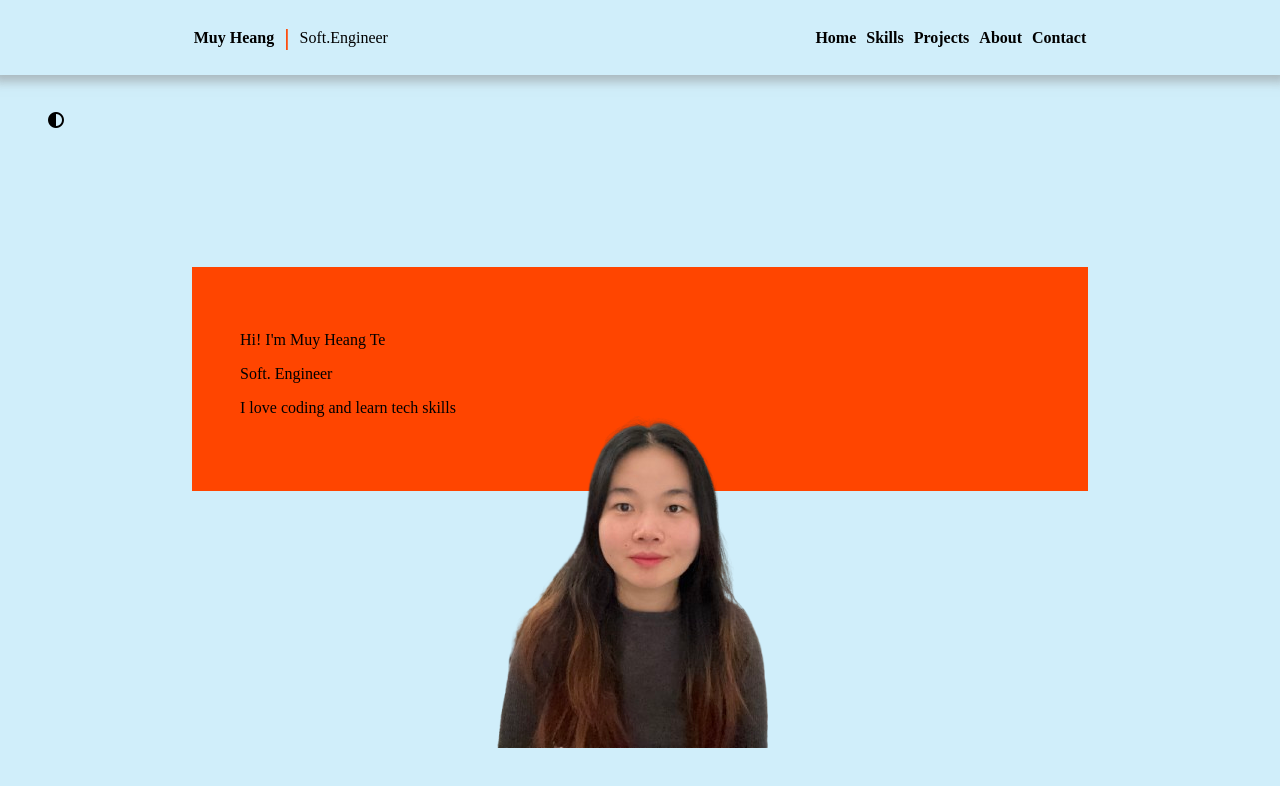
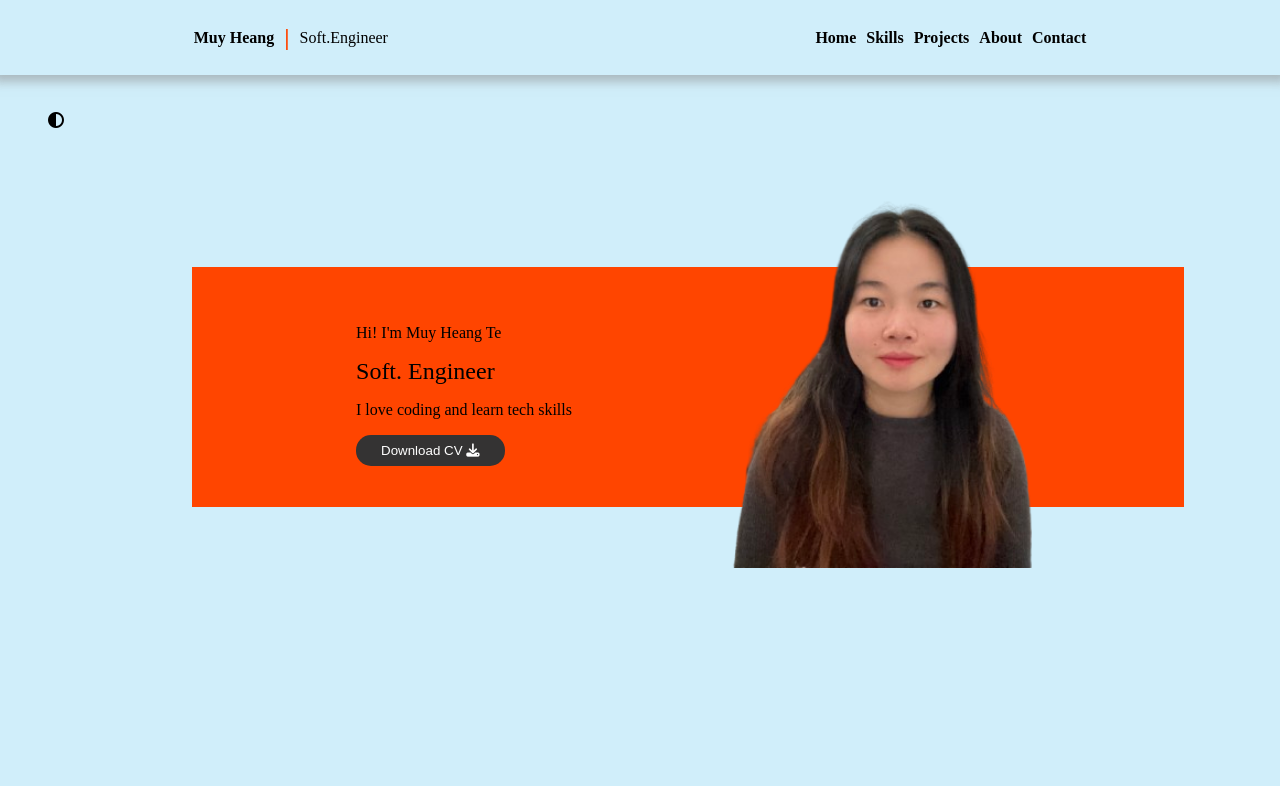
Before and after one commit to MuyheangTe/portfolio, a plain HTML site: page index.html in a window 1280 px wide. Drawn offline with Linux system fonts and the light colour scheme; a web font is replaced by a local one.

Commit message:
Update Hero section

```diff
--- a/index.html
+++ b/index.html
@@ -49,15 +49,21 @@
       </div>
       <!-- hero-section -->
       <div class="hero">
-        <div class="my-cv">
-          <div class="myself">
-            <p>Hi! I'm Muy Heang Te</p>
-            <p>Soft. Engineer</p>
-            <p>I love coding and learn tech skills</p>
+        <div class="myself">
+          <p>Hi! <span class="joti-one-regular">I'm Muy Heang Te</span></p>
+          <p class="joti-one-regular" style="font-size: 1.5rem; margin: 0">
+            Soft. Engineer
+          </p>
+
+          <p>I love coding and learn tech skills</p>
+          <div class="download-cv">
+            <a href="./assets/myphoto.png" download=""
+              ><button>Download CV <i class="fa-solid fa-download"></i></button
+            ></a>
           </div>
-          <div class="my-img">
-            <img src="./assets/myphoto.png" alt="" />
-          </div>
+        </div>
+        <div class="my-img">
+          <img src="./assets/myphoto.png" alt="my photo" />
         </div>
       </div>
     </div>
--- a/style.css
+++ b/style.css
@@ -43,7 +43,7 @@ body {
   justify-content: center;
 }
 [for="darkMode"] {
-  position: fixed;
+  position: absolute;
   top: 7rem;
   left: 3rem;
   z-index: 1;
@@ -54,25 +54,39 @@ body {
   transform: scale(1.3);
   transition: all 0.3s;
 }
-
-.my-cv {
+/* hero section */
+.hero {
   margin: 15%;
   width: 70%;
-  height: 8rem;
+  height: 9rem;
   background: orangered;
-  display: flex;
-  justify-content: space-between;
+  grid-template-areas: "left right";
   padding: 3rem;
-  position: relative;
+  align-items: center;
 }
+
+.download-cv button {
+  border-radius: 15px;
+  background-color: rgb(52, 51, 51);
+  color: white;
+  border: none;
+  padding: 8px 25px;
+}
+.download-cv button:hover {
+  cursor: pointer;
+}
+.myself {
+  grid-area: left;
+}
+
 .my-img {
-  position: absolute;
-  width: 80%;
-  height: 80%;
-  right: 20px;
+  width: 50%;
+  grid-area: right;
 }
 .my-img img {
   object-fit: cover;
+  margin-top: -7rem;
+  width: 142%;
 }
 
 /* applying dark mode */
```
